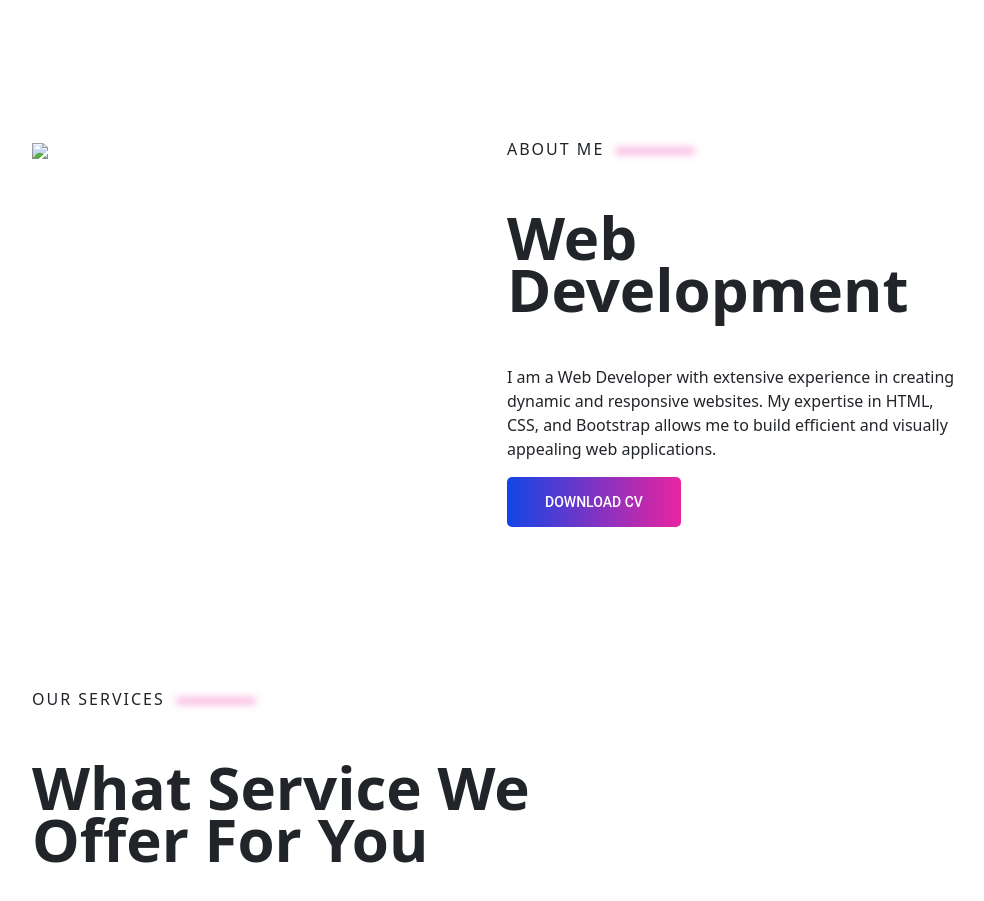
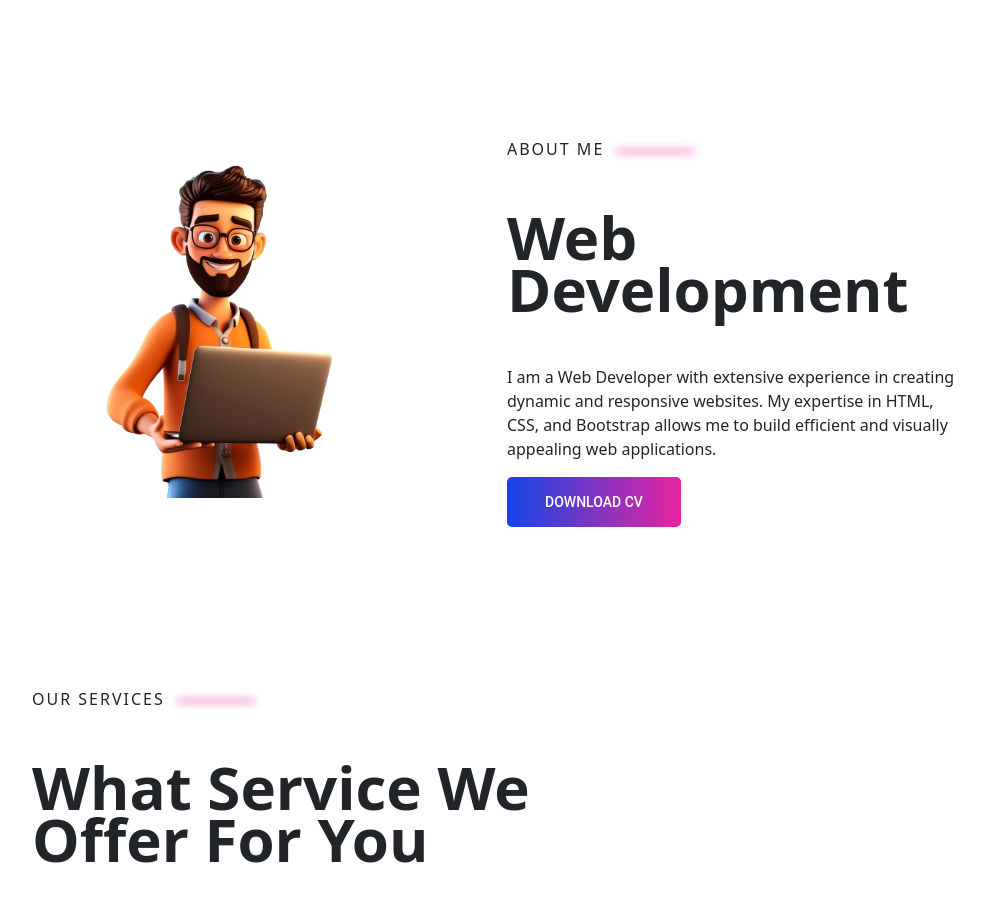
Before and after one commit to M-shamir/Portfolio, a plain HTML site: page index.html in a window 1280 px wide. Shown: the part 940-1841 px from the top of the page, without its empty margins (145-1129 px from the left). Drawn offline with nearby package versions, Linux system fonts and the light colour scheme; the site is published under a folder, as on GitHub Pages, so addresses that start at the root find nothing.

Commit message:
update img path

```diff
--- a/index.html
+++ b/index.html
@@ -110,7 +110,7 @@
 <div class="row">
     <div class="col-md-6">
         <div class="d-none d-md-block">
-            <img width="80%" src="/assets/avathar-shamir.png" />
+            <img width="80%" src="./assets/avathar-shamir.png" />
         </div>
     </div>
     <div class="col-md-6">
```
Also changed, not shown: page/about.html (+1 -1 lines).
